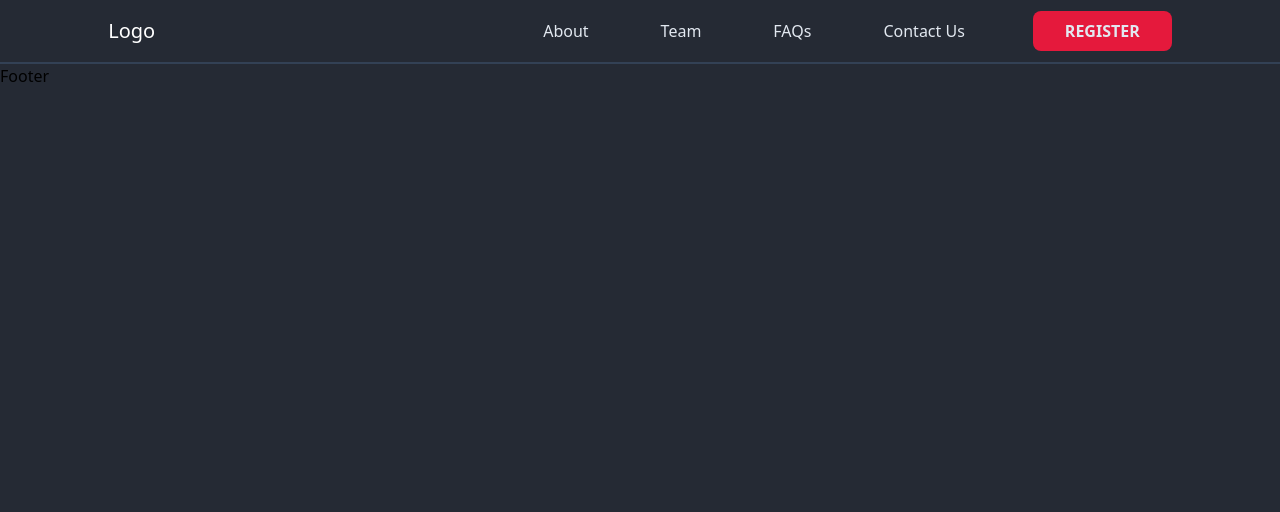
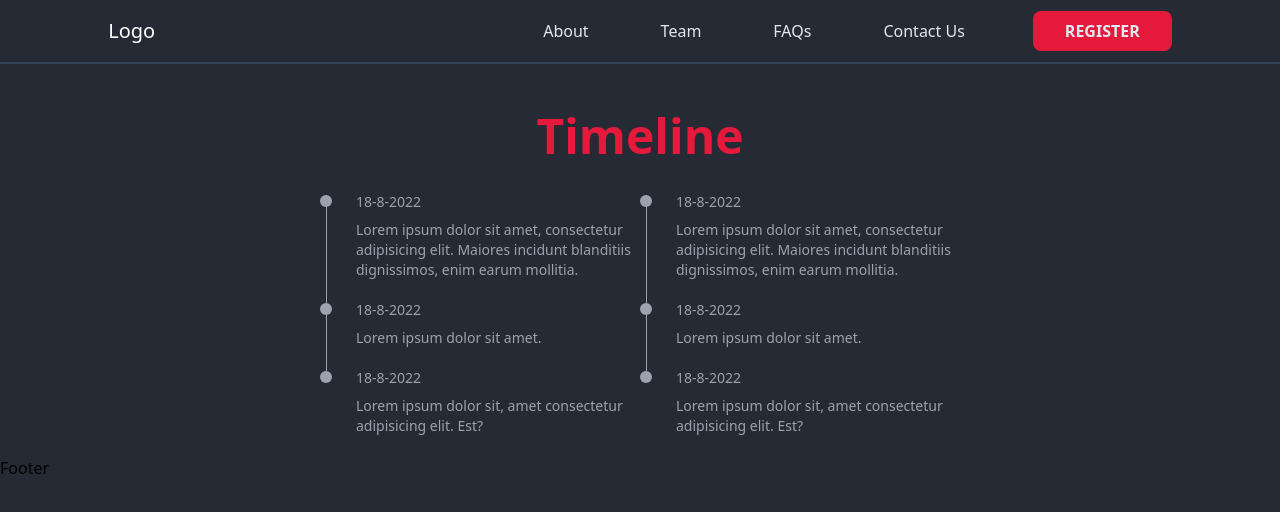
Before and after one commit to SDC-USICT/startup-hackathon, a React (Create React App) app: page /timeline in a window 1280 px wide. Shown: the top 512 px of the page. Built offline with nearby package versions, Linux system fonts and the light colour scheme.

Commit message:
timeline done

```diff
--- a/src/App.js
+++ b/src/App.js
@@ -7,6 +7,7 @@ import Navbar from "./Components/Navbar";
 import Team from "./Components/Team";
 import ScrollOnTop from "./Components/scrollOnTop";
 import Announcement from "./Components/announcement";
+import Timeline from "./Components/Timeline";
 
 function App() {
   return (
@@ -19,6 +20,7 @@ function App() {
           <Route path="/dashboard" element={<Dashboard />} />
           <Route path="/team" element={<Team />} />
           <Route path="/announcement" element={<Announcement />} />
+          <Route path="/timeline" element={<Timeline />} />
         </Routes>
         <Footer />
       </Router>
--- a/src/Components/CSS/home.css
+++ b/src/Components/CSS/home.css
@@ -60,7 +60,7 @@ body {
 .faqs .faq {
   margin: 15px;
   padding: 15px;
-  background: #232731;
+  background: #252a34;
   border-radius: 10px;
   box-shadow: 0px 2px 2px rgba(0, 0, 0, 0.1);
   cursor: pointer;
--- a/src/Components/Faqs.js
+++ b/src/Components/Faqs.js
@@ -48,7 +48,7 @@ function Faqs() {
   return (
     <div>
       <section
-        className="h-[55vh]   mt-32 "
+        className="h-[55vh] pt-16  mt-32 bg-[#232731]"
         data-aos="fade-up"
         data-aos-duration="1000"
       >
--- a/src/Components/Home.js
+++ b/src/Components/Home.js
@@ -11,6 +11,7 @@ import Tracks from "./Tracks";
 import Faqs from "./Faqs";
 import OrganisingTeam from "./OrganisingTeam";
 import Register from "./Register";
+import Timeline from "./Timeline";
 
 function Home() {
   AOS.init();
@@ -32,6 +33,7 @@ function Home() {
         <Sponsors />
         <Goals />
         <Tracks />
+        <Timeline />
         <Faqs />
         <Register />
         <OrganisingTeam />
--- a/src/Components/OrganisingTeam.js
+++ b/src/Components/OrganisingTeam.js
@@ -6,7 +6,7 @@ function OrganisingTeam() {
       <section
         // data-aos="fade-up"
         // data-aos-duration="1000"
-        className="bg-[#232731] mt-12 "
+        className=" mt-12 "
       >
         <div className="container mx-auto py-6 text-gray-500 text-justify">
           <span className="text-mred">
--- a/src/Components/Register.js
+++ b/src/Components/Register.js
@@ -2,8 +2,8 @@ import React from 'react'
 
 function Register() {
   return (
-    <div>
-      <div className="container mx-auto bg-lred hover:bg-mred px-8 py-2 rounded-lg text-slate-200 hover:text-slate-300 hover:bg-red-650 cursor-pointer  w-fit font-semibold flex items-center justify-center ">
+    <div className=" bg-[#232731]">
+      <div className="container mx-auto bg-lred hover:bg-mred px-8 py-2 rounded-lg text-slate-200   hover:text-slate-300 hover:bg-red-650 cursor-pointer  w-fit font-semibold flex items-center justify-center ">
         REGISTER
       </div>
       ;
--- /dev/null
+++ b/src/Components/Timeline.js
@@ -0,0 +1,139 @@
+import React from "react";
+
+function Timeline() {
+  return (
+    <div>
+      <div className="text-5xl text-lred container hel mt-12 font-bold">
+        Timeline
+      </div>
+      <section className="flex flex-row container mx-auto hel mt-8">
+        <div className="w-80">
+          <ul>
+            <li className="relative flex items-baseline gap-6 pb-5">
+              <div className="before:absolute before:left-[5.5px] before:h-full before:w-[1px] before:bg-gray-400">
+                <svg
+                  xmlns="http://www.w3.org/2000/svg"
+                  width="12"
+                  height="12"
+                  className="bi bi-circle-fill fill-gray-400"
+                  viewBox="0 0 16 16"
+                >
+                  <circle cx="8" cy="8" r="8" />
+                </svg>
+              </div>
+              <div>
+                <p className="text-sm text-gray-400">18-8-2022</p>
+                <p className="mt-2 text-gray-400 text-sm">
+                  Lorem ipsum dolor sit amet, consectetur adipisicing elit.
+                  Maiores incidunt blanditiis dignissimos, enim earum mollitia.
+                </p>
+              </div>
+            </li>
+            <li className="relative flex items-baseline gap-6 pb-5">
+              <div className="before:absolute before:left-[5.5px] before:h-full before:w-[1px] before:bg-gray-400">
+                <svg
+                  xmlns="http://www.w3.org/2000/svg"
+                  width="12"
+                  height="12"
+                  className="bi bi-circle-fill fill-gray-400"
+                  viewBox="0 0 16 16"
+                >
+                  <circle cx="8" cy="8" r="8" />
+                </svg>
+              </div>
+              <div>
+                <p className="text-sm text-gray-400">18-8-2022</p>
+                <p className="mt-2 text-gray-400 text-sm">
+                  Lorem ipsum dolor sit amet.
+                </p>
+              </div>
+            </li>
+            <li className="relative flex items-baseline gap-6 pb-5">
+              <div>
+                <svg
+                  xmlns="http://www.w3.org/2000/svg"
+                  width="12"
+                  height="12"
+                  className="bi bi-circle-fill fill-gray-400"
+                  viewBox="0 0 16 16"
+                >
+                  <circle cx="8" cy="8" r="8" />
+                </svg>
+              </div>
+              <div>
+                <p className="text-sm text-gray-400">18-8-2022</p>
+                <p className="mt-2 text-gray-400 text-sm">
+                  Lorem ipsum dolor sit, amet consectetur adipisicing elit. Est?
+                </p>
+              </div>
+            </li>
+          </ul>
+        </div>
+        <div className="w-80">
+          <ul>
+            <li className="relative flex items-baseline gap-6 pb-5">
+              <div className="before:absolute before:left-[5.5px] before:h-full before:w-[1px] before:bg-gray-400">
+                <svg
+                  xmlns="http://www.w3.org/2000/svg"
+                  width="12"
+                  height="12"
+                  className="bi bi-circle-fill fill-gray-400"
+                  viewBox="0 0 16 16"
+                >
+                  <circle cx="8" cy="8" r="8" />
+                </svg>
+              </div>
+              <div>
+                <p className="text-sm text-gray-400">18-8-2022</p>
+                <p className="mt-2 text-gray-400 text-sm">
+                  Lorem ipsum dolor sit amet, consectetur adipisicing elit.
+                  Maiores incidunt blanditiis dignissimos, enim earum mollitia.
+                </p>
+              </div>
+            </li>
+            <li className="relative flex items-baseline gap-6 pb-5">
+              <div className="before:absolute before:left-[5.5px] before:h-full before:w-[1px] before:bg-gray-400">
+                <svg
+                  xmlns="http://www.w3.org/2000/svg"
+                  width="12"
+                  height="12"
+                  className="bi bi-circle-fill fill-gray-400"
+                  viewBox="0 0 16 16"
+                >
+                  <circle cx="8" cy="8" r="8" />
+                </svg>
+              </div>
+              <div>
+                <p className="text-sm text-gray-400">18-8-2022</p>
+                <p className="mt-2 text-gray-400 text-sm">
+                  Lorem ipsum dolor sit amet.
+                </p>
+              </div>
+            </li>
+            <li className="relative flex items-baseline gap-6 pb-5">
+              <div>
+                <svg
+                  xmlns="http://www.w3.org/2000/svg"
+                  width="12"
+                  height="12"
+                  className="bi bi-circle-fill fill-gray-400"
+                  viewBox="0 0 16 16"
+                >
+                  <circle cx="8" cy="8" r="8" />
+                </svg>
+              </div>
+              <div>
+                <p className="text-sm text-gray-400">18-8-2022</p>
+                <p className="mt-2 text-gray-400 text-sm">
+                  Lorem ipsum dolor sit, amet consectetur adipisicing elit. Est?
+                </p>
+              </div>
+            </li>
+          </ul>
+        </div>
+      </section>
+    </div>
+  );
+}
+
+export default Timeline;
```
